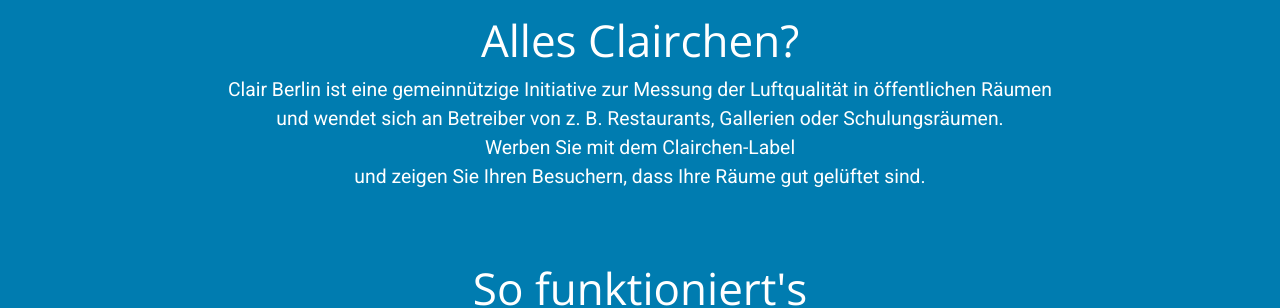
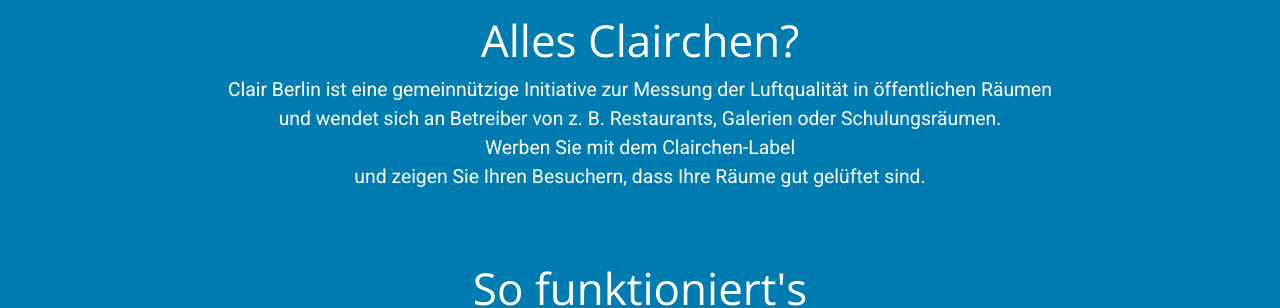
Before and after one commit to ClairBerlin/clair-website, a Jekyll site: the page built from index.md, in a window 1280 px wide and 900 px high. Shown: the part 346-654 px from the top of the window. Built offline with Jekyll 4.4.1, drawn with Linux system fonts in a browser that asks for light colours; some web fonts are replaced.

Commit message:
Fix typo

```diff
--- a/_data/home.yml
+++ b/_data/home.yml
@@ -3,7 +3,7 @@ synopsis:
   description: >
     Clair Berlin ist eine gemeinnützige Initiative zur Messung der Luftqualität
     in öffentlichen Räumen<br>und wendet sich an Betreiber von z.&nbsp;B.
-    Restaurants, Gallerien oder Schulungsräumen.<br>Werben Sie mit dem
+    Restaurants, Galerien oder Schulungsräumen.<br>Werben Sie mit dem
     Clairchen-Label<br>und zeigen Sie Ihren Besuchern, dass Ihre Räume gut
     gelüftet sind.
   how:
```
